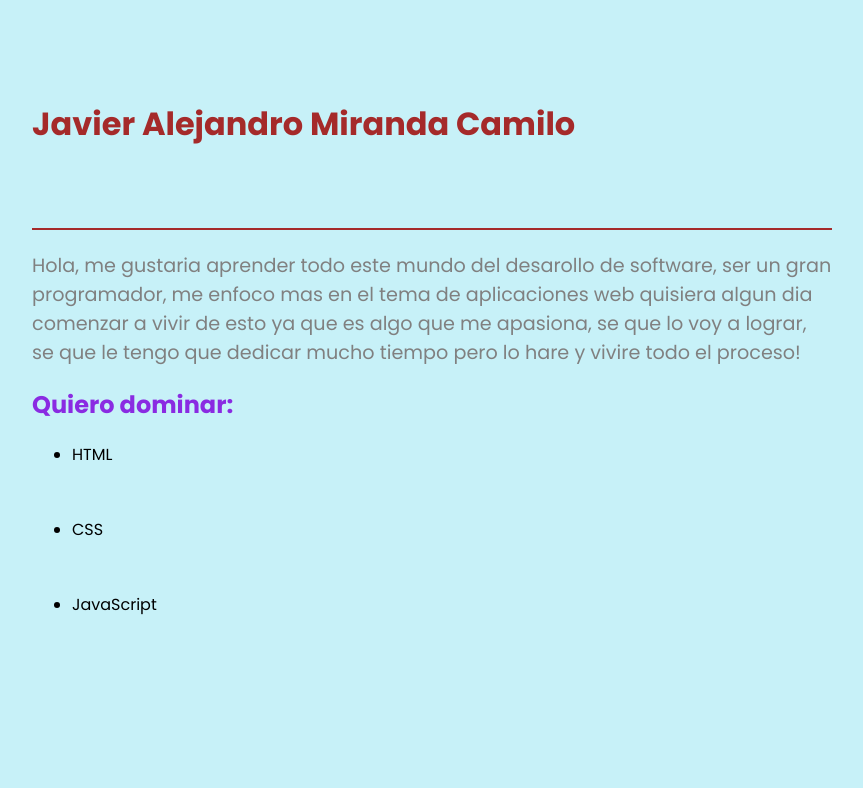
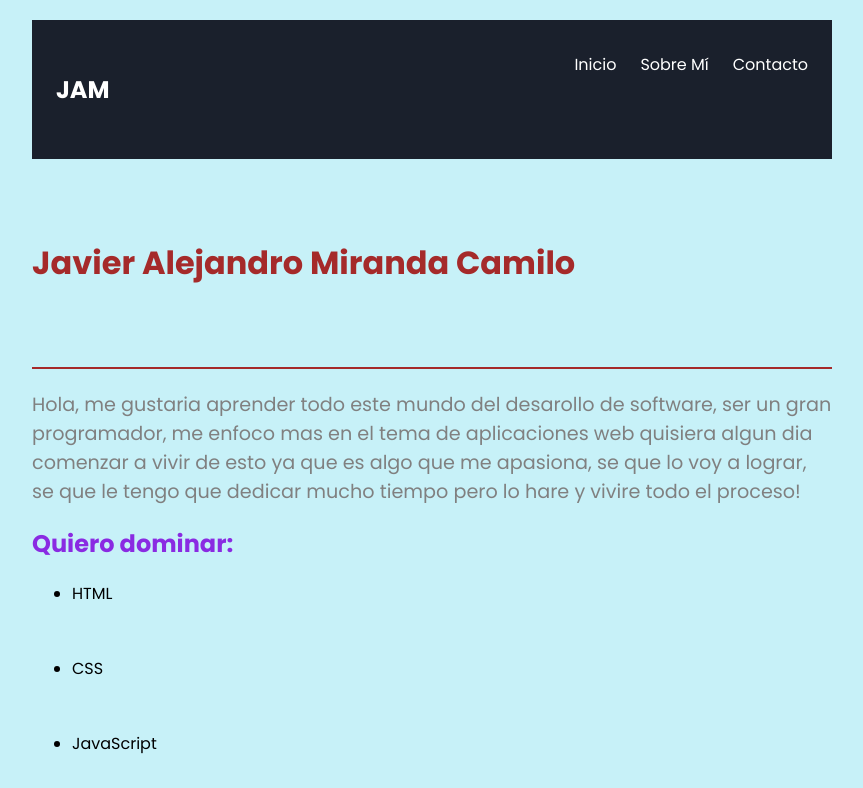
Before and after one commit to Alejo-M099/fase1-fundamentos, a plain HTML site: page index.html in a window 1280 px wide. Shown: the whole page, without its empty margins (208-1071 px from the left). Drawn offline with Linux system fonts and the light colour scheme.

Commit message:
Día 4: navbar con Flexbox

```diff
--- a/index.html
+++ b/index.html
@@ -9,6 +9,16 @@
 </head>
 
 <body>
+    <nav>
+        <span class="logo">JAM</span>
+        <ul>
+            <li>Inicio</li>
+            <li>Sobre Mí</li>
+            <li>Contacto</li>
+        </ul>
+
+
+    </nav>
     <h1>Javier Alejandro Miranda Camilo</h1>
     <p>Hola, me gustaria aprender todo este mundo del desarollo de software, ser un gran programador, me enfoco mas en el tema de aplicaciones web
         quisiera algun dia comenzar a vivir de esto ya que es algo que me apasiona, se que lo voy a lograr, se que le tengo que dedicar mucho tiempo pero lo hare
--- a/style.css
+++ b/style.css
@@ -22,3 +22,29 @@ body {
         li {
             margin-bottom: 50px;
         }
+
+
+        /* FLEXBOX */
+        nav {
+            display: flex;
+            flex-direction: row;
+            justify-content: space-between;
+            align-items: center;
+            background-color: #1a202c;
+            padding: 16px 24px;
+            margin-bottom: 40px;
+         }
+         nav .logo {
+            color: white;
+            font-weight: 700;
+            font-size: 1.5rem;
+         }
+         nav ul {
+            display: flex;
+            gap: 24px;
+            list-style: none;
+         }
+         nav ul li {
+            color: white;
+            cursor: pointer;
+         }
```
